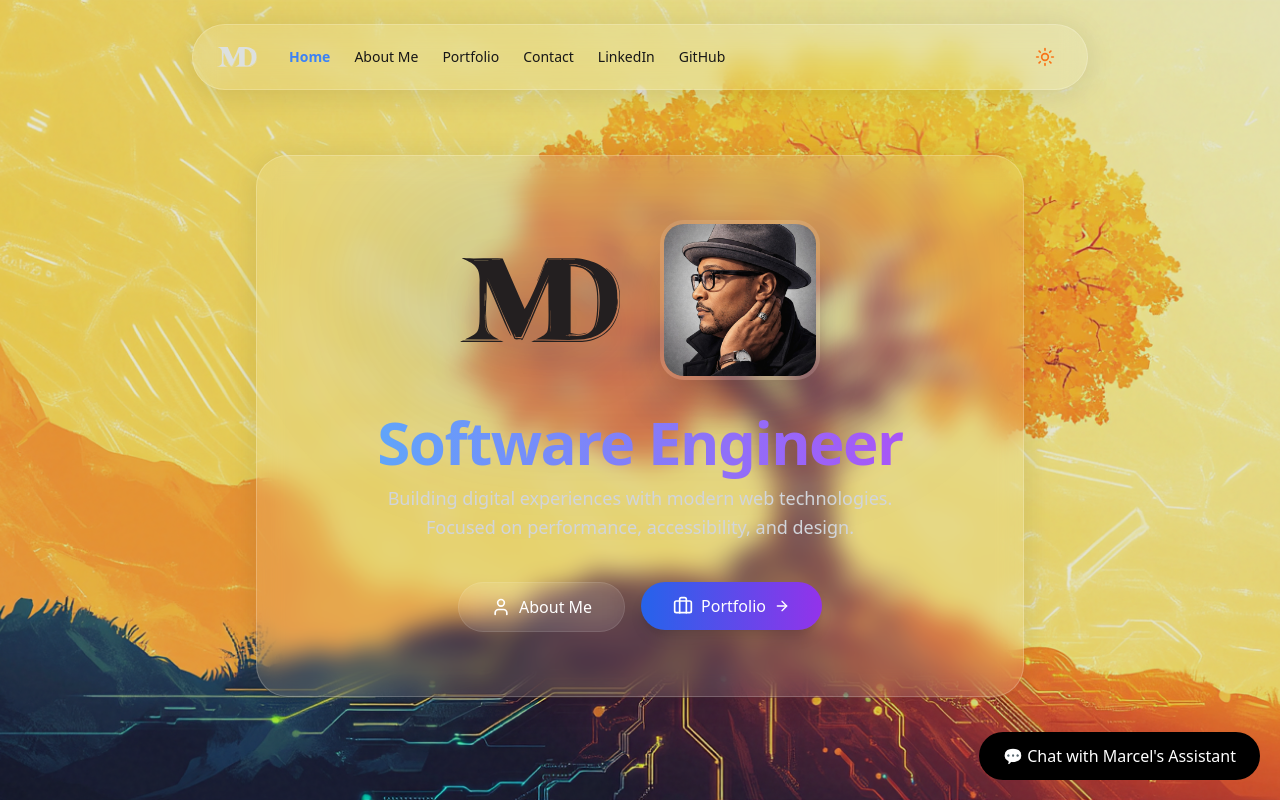
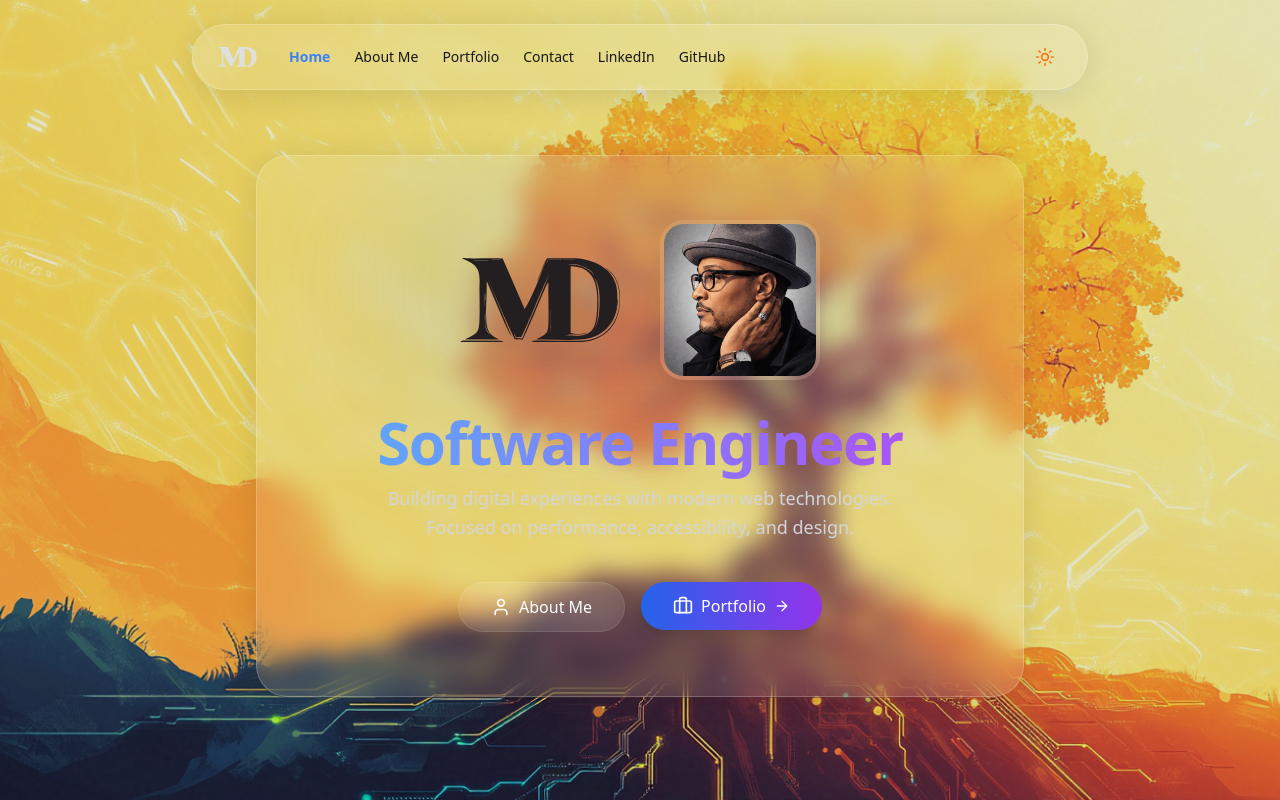
Before and after one commit to MarcelDWill/my-static-site, a Next.js app: page / in a window 1280 px wide. Built offline with nearby package versions, Linux system fonts and the light colour scheme.

Commit message:
Comment out chat button in layout and add lib files

```diff
--- a/app/layout.tsx
+++ b/app/layout.tsx
@@ -63,8 +63,8 @@ export default function RootLayout({ children }: { children: React.ReactNode })
         >
 
 
-          <button
-            onClick={() => window.open('https://opal.google/?flow=drive:/1Mbdu-yTebn3eypSLvvNNxrrjBZ6jFEtt&shared&mode=app', '_blank')}
+          {/*<button
+            onClick={() => window.open('https://opal.google/app/1_Tg0b_hsY0gV1uRBqR9QDYIbUTX__AVd', '_blank')}
             style={{
               position: 'fixed',
               bottom: '20px',
@@ -77,7 +77,7 @@ export default function RootLayout({ children }: { children: React.ReactNode })
             }}
           >
             💬 Chat with Marcel&apos;s Assistant
-          </button>
+          </button>*/}
         </div>            {/* Page Content */}
             {children}
           </motion.div>
```
Also changed, not shown: lib/marcel/chunk.ts (added), lib/marcel/prompt.ts (added), lib/marcel/retrieve.ts (added).
